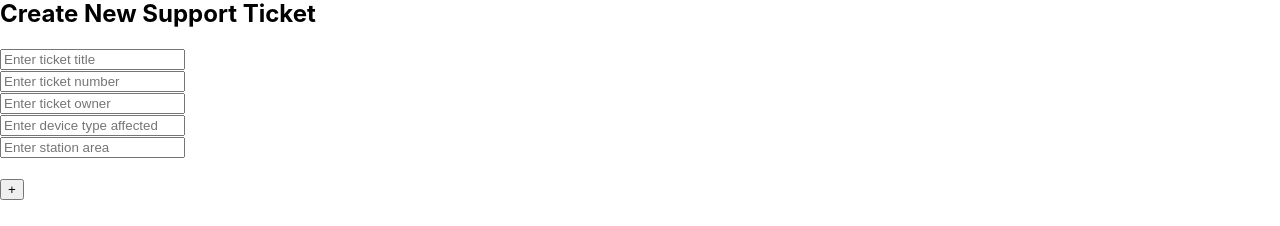
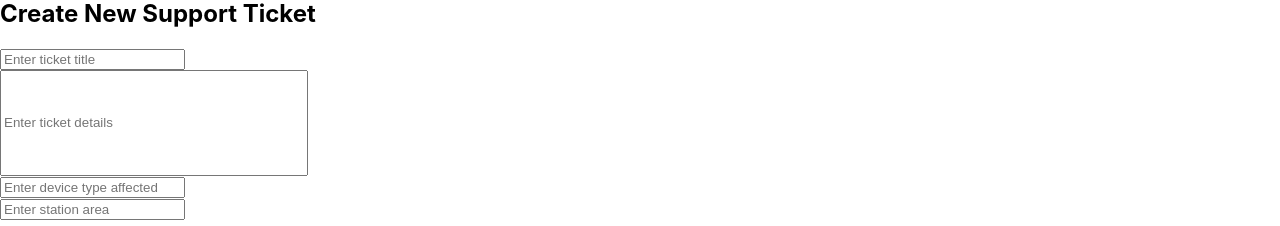
Before and after one commit to cseiter/notifi-frontend, a React (Create React App) app: page / in a window 1280 px wide. Shown: the part 236-462 px from the top of the page. Built offline with nearby package versions, Linux system fonts and the light colour scheme; no server answers.

Commit message:
adjust form for better input experience

```diff
--- a/src/components/TicketCreate/TicketCreateForm.js
+++ b/src/components/TicketCreate/TicketCreateForm.js
@@ -49,19 +49,12 @@ function TicketCreateForm({onCreateTicket}) {
                 />
                 <br />
                 <input
-                type="text"
-                name="ticket_number"
+                type="textarea"
+                style={{minHeight:100, minWidth:300}}
+                name="ticket_details"
                 onChange={handleChange}
-                value={formData.ticket_number}
-                placeholder="Enter ticket number"
-                />
-                <br />
-                <input
-                type="text"
-                name="users_id"
-                onChange={handleChange}
-                value={formData.users_id}
-                placeholder="Enter ticket owner"
+                value={formData.ticket_details}
+                placeholder="Enter ticket details"
                 />
                 <br />
                 <input
--- a/src/components/TicketCreate/TicketCreatePage.js
+++ b/src/components/TicketCreate/TicketCreatePage.js
@@ -1,4 +1,4 @@
-import React, {useEffect, useState} from 'react';
+import React, {useState} from 'react';
 import TicketCreateForm from './TicketCreateForm';
 
 function TicketCreatePage() {
```
